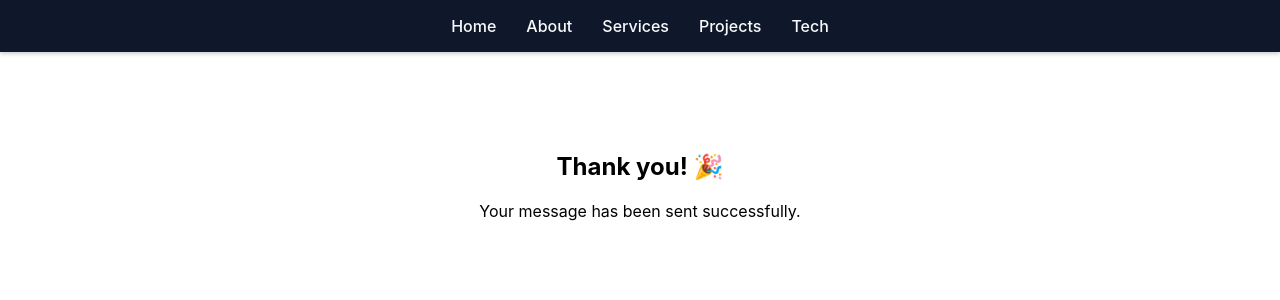
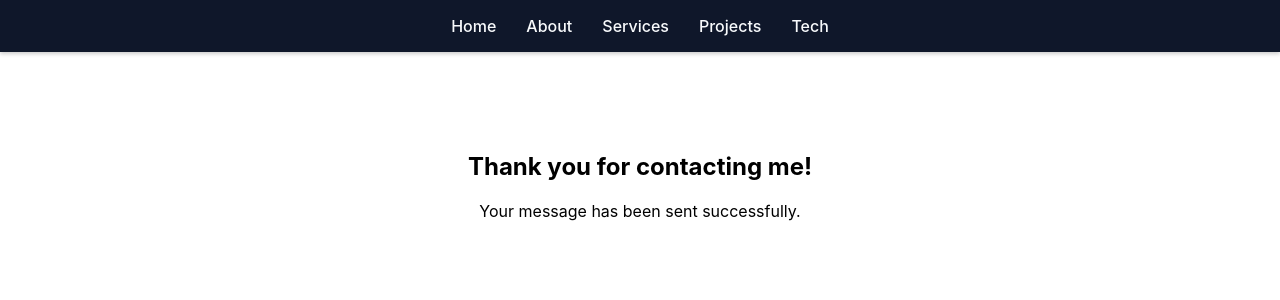
Before and after one commit to Sushmaa10/Portfolio, a React (Create React App) app: page /thank-you in a window 1280 px wide. Shown: the top 300 px of the page. Built offline with nearby package versions, Linux system fonts and the light colour scheme.

Commit message:
Add dummy form to public for Netlify detection

```diff
--- a/public/index.html
+++ b/public/index.html
@@ -23,12 +23,12 @@
   <body>
     <noscript>You need to enable JavaScript to run this app.</noscript>
     <div id="root"></div>
-    <form name="contact" netlify hidden>
-      <input type="text" name="name" />
-      <input type="email" name="email" />
-      <textarea name="message"></textarea>
+
+    <form name="contact" netlify netlify-honeypot="bot-field" hidden>
+       <input type="text" name="name" />
+       <input type="email" name="email" />
+       <textarea name="message"></textarea>
     </form>
-
 
   </body>
 </html>
--- a/src/pages/ThankYou.jsx
+++ b/src/pages/ThankYou.jsx
@@ -3,7 +3,7 @@
 const ThankYou = () => {
   return (
     <div style={{ padding: "80px", textAlign: "center" }}>
-      <h2>Thank you! 🎉</h2>
+      <h2>Thank you for contacting me!</h2>
       <p>Your message has been sent successfully.</p>
     </div>
   );
```
